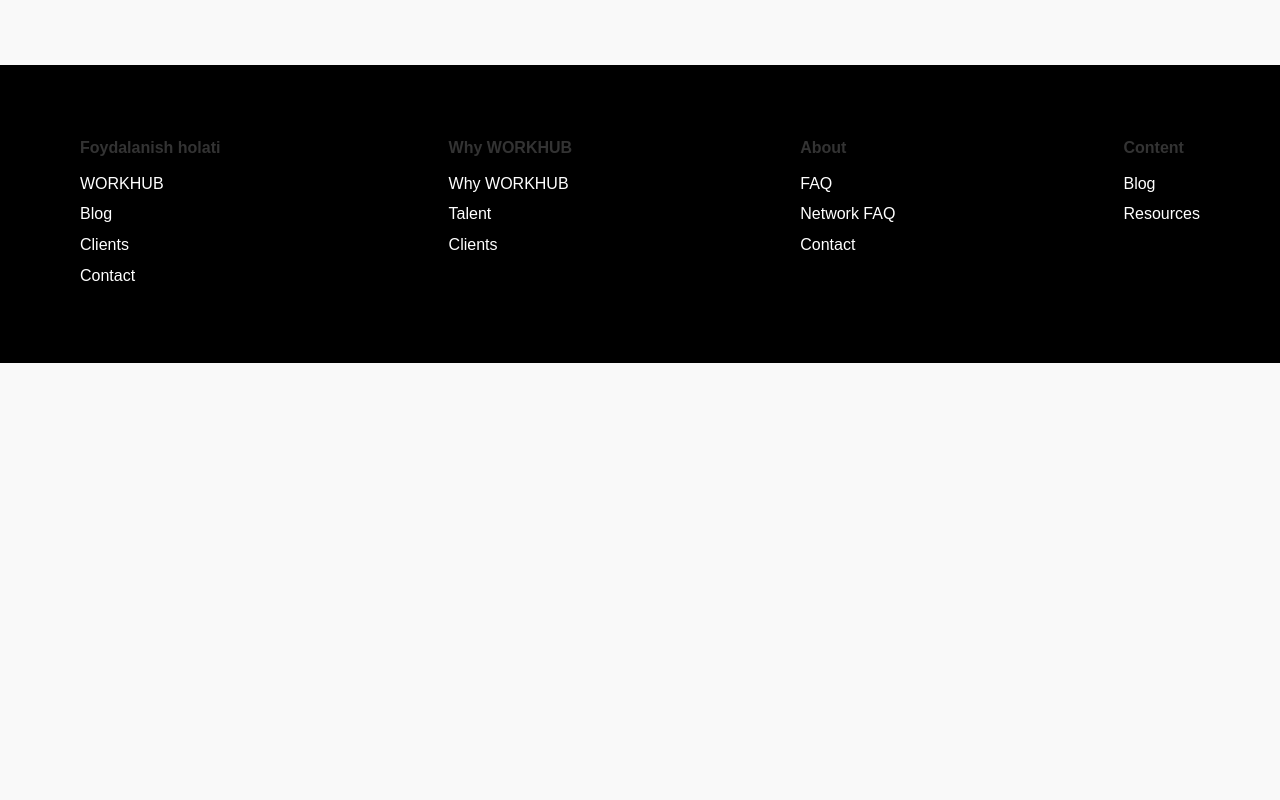
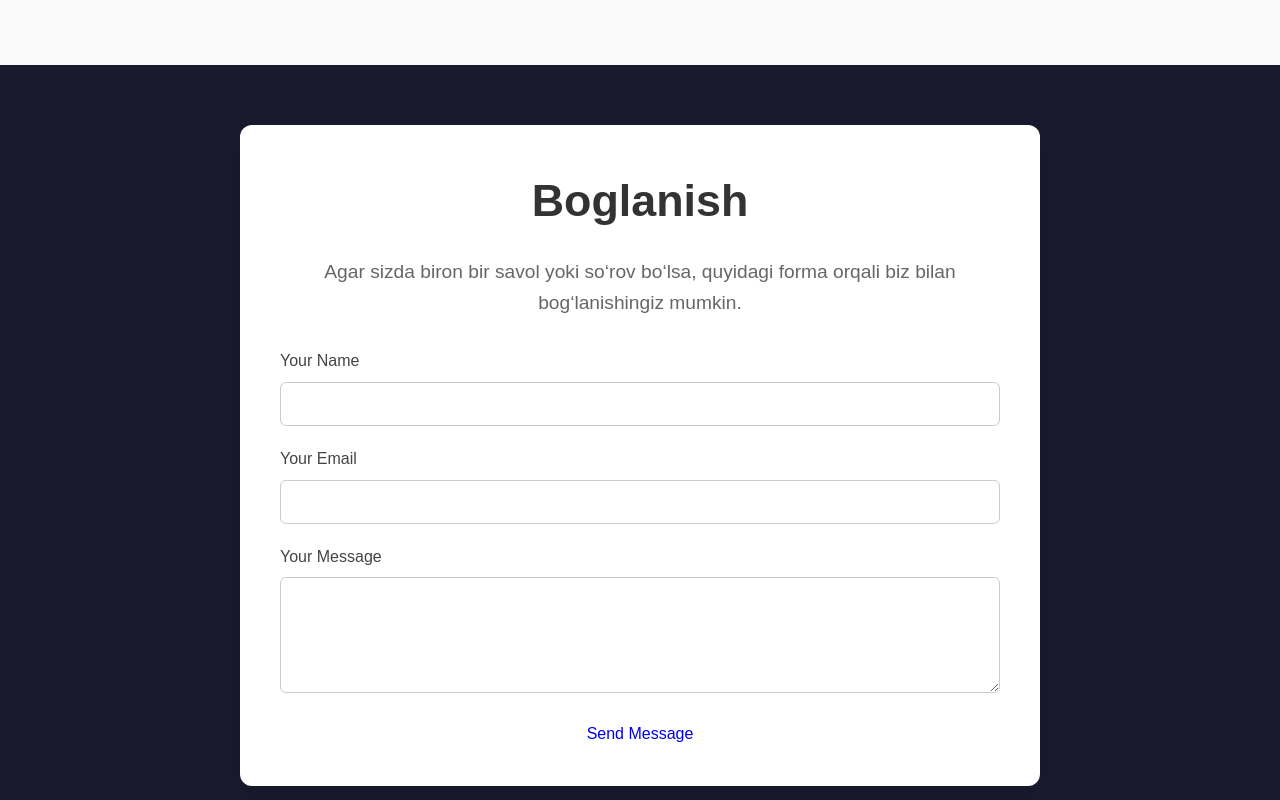
Before and after one commit to Jalolbek17/workhub-v5, a plain HTML site: page index.html in a window 1280 px wide. Shown: the part 4920-5720 px from the top of the page. Before the commit the page ends 5283 px from the top, so only its background shows below. Drawn offline with Linux system fonts and the light colour scheme.

Commit message:
first commit

```diff
--- a/index.html
+++ b/index.html
@@ -167,6 +167,30 @@
           </div>
         </div>
       </section>
+      <body>
+        <section id="contact">
+            <div class="container">
+                <h2>Boglanish</h2>
+                <p>
+                  Agar sizda biron bir savol yoki so‘rov bo‘lsa, quyidagi forma orqali biz bilan bog‘lanishingiz mumkin.
+                </p>
+                <form action="/submit-form" method="post">
+                    <div class="form-group">
+                        <label for="name">Your Name</label>
+                        <input type="text" id="name" name="name" required>
+                    </div>
+                    <div class="form-group">
+                        <label for="email">Your Email</label>
+                        <input type="email" id="email" name="email" required>
+                    </div>
+                    <div class="form-group">
+                        <label for="message">Your Message</label>
+                        <textarea id="message" name="message" rows="5" required></textarea>
+                    </div>
+                    <a href="/" type="submit">Send Message</a>
+                </form>
+            </div>
+        </section>
     </main>
 
     <footer>
--- a/style/style.css
+++ b/style/style.css
@@ -425,7 +425,7 @@ nav ul li a {
 .subscription-section {
     text-align: center;
     padding: 50px 20px;
-    background-color: #111; /* Slightly lighter than footer */
+    background-color: #111;
   }
 
   .subscription-section h2 {
@@ -531,7 +531,6 @@ nav ul li a {
 
 
 
-  /* medeia */
 
   @media (max-width: 480px) {
     header{
@@ -545,3 +544,84 @@ nav ul li a {
         font-size: 2rem;
     }
 }
+#contact {
+    padding: 60px 20px;
+    background: #1a1a2e;
+    font-family: 'Arial', sans-serif;
+}
+
+#contact .container {
+    max-width: 800px;
+    margin: 0 auto;
+    text-align: center;
+    background: #fff;
+    padding: 40px;
+    border-radius: 12px;
+    box-shadow: 0 8px 20px rgba(0, 0, 0, 0.1);
+}
+
+#contact h2 {
+    font-size: 2.8rem;
+    margin-bottom: 20px;
+    color: #333;
+    font-weight: bold;
+}
+
+#contact p {
+    font-size: 1.2rem;
+    color: #666;
+    margin-bottom: 30px;
+    line-height: 1.6;
+}
+
+#contact form {
+    margin-top: 20px;
+}
+
+#contact .form-group {
+    margin-bottom: 20px;
+    text-align: left;
+}
+
+#contact label {
+    display: block;
+    font-size: 1rem;
+    color: #444;
+    margin-bottom: 8px;
+}
+
+#contact input,
+#contact textarea {
+    width: 100%;
+    padding: 12px 15px;
+    border: 1px solid #ccc;
+    border-radius: 6px;
+    font-size: 1rem;
+    transition: all 0.3s ease;
+}
+
+#contact input:focus,
+#contact textarea:focus {
+    border-color: #007BFF;
+    outline: none;
+    box-shadow: 0 0 5px rgba(0, 123, 255, 0.5);
+}
+
+#contact textarea {
+    resize: vertical;
+}
+
+#contact button {
+    background-color: #00ffaf;
+    color: #fff;
+    padding: 12px 25px;
+    border: none;
+    border-radius: 6px;
+    font-size: 1.1rem;
+    cursor: pointer;
+    transition: background-color 0.3s ease;
+}
+
+#contact button:hover {
+    background-color: #00ffaf;
+}
```
